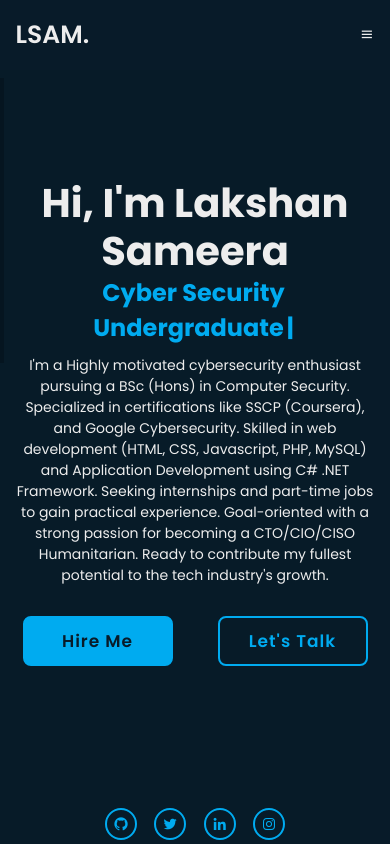
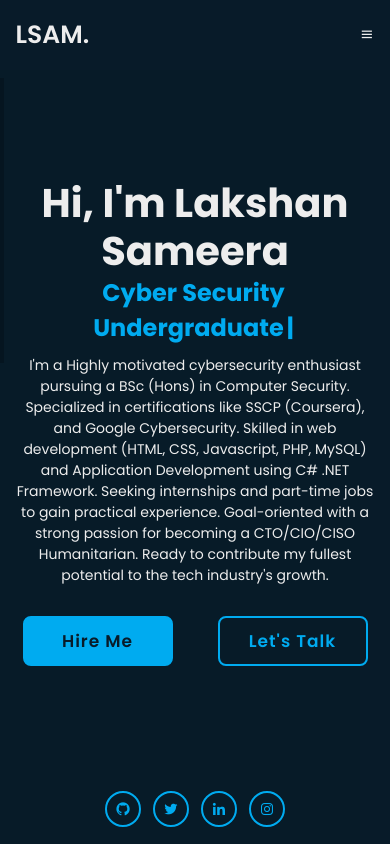
Before and after one commit to Lsam18/Lsam.Code, a plain HTML site: page index.html in a window 390 px wide. Shown: the top 844 px of the page. Drawn offline with nearby package versions, Linux system fonts and the light colour scheme.

Commit message:
Add files via upload

```diff
--- a/style.css
+++ b/style.css
@@ -1108,7 +1108,7 @@ span {
     }
 }
 
-@media (max-width: 520px) {
+@media (max-width: 450px) {
     html {
         font-size: 50%;
     }
@@ -1118,12 +1118,12 @@ span {
     }
     .home-sci {
         width: 180px;
-        margin-bottom: -36px;
+        margin-bottom: -23px;
 
     }
     .home-sci a {
-        width: 32px;
-        height: 32px;
+        width: 36px;
+        height: 36px;
     }
 }
 
```
